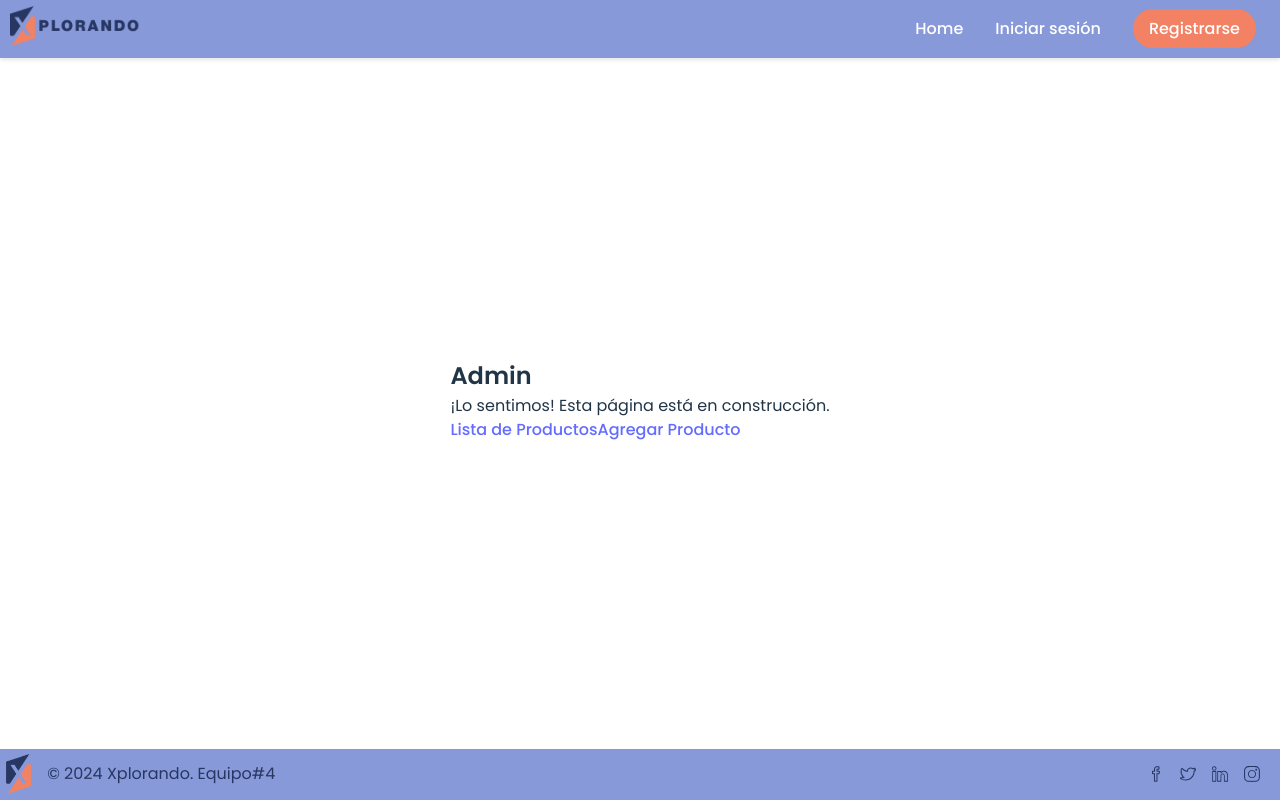
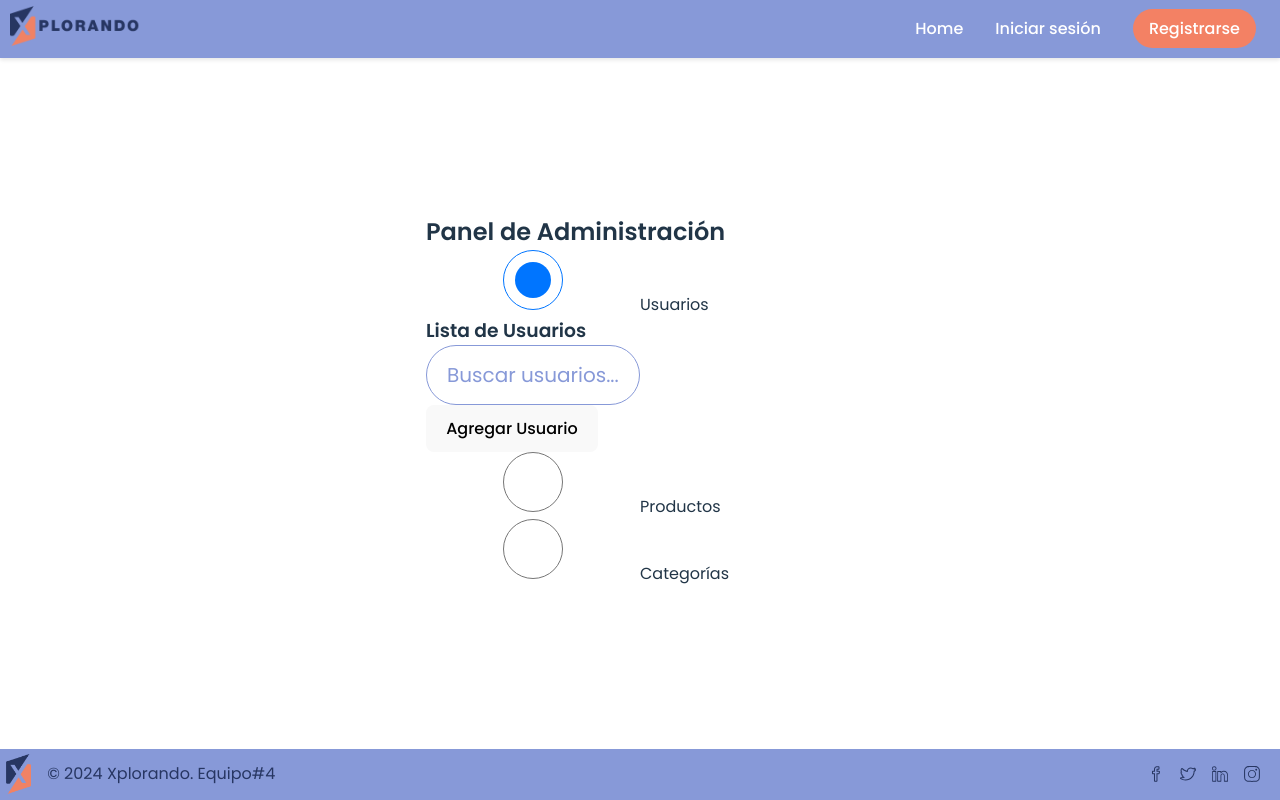
Before and after one commit to ArmestoG/proyecto-integrador-xplorando, a React (Vite) app: page /admin in a window 1280 px wide. Built offline with nearby package versions, Linux system fonts and the light colour scheme.

Commit message:
comenzando HU#9#10#11

```diff
--- a/src/App.jsx
+++ b/src/App.jsx
@@ -5,7 +5,6 @@ import Home from "./Routes/Home";
 import Login from "./Routes/Login";
 import Registro from "./Routes/Registro";
 import Admin from "./Routes/Admin/Admin";
-import ListaProductos from "./Routes/Admin/ListaProductos";
 import AgregarProducto from "./Routes/Admin/AgregarProducto";
 import Categoria from "./Routes/Categoria";
 
@@ -29,8 +28,6 @@ const App = () => {
 const AdminRoutes = () => {
   return (
     <Routes>
-      <Route index element={<ListaProductos />} />
-      <Route path="lista-productos" element={<ListaProductos />} />
       <Route path="agregar-producto" element={<AgregarProducto />} />
     </Routes>
   );
--- a/src/Routes/Admin/Admin.jsx
+++ b/src/Routes/Admin/Admin.jsx
@@ -1,14 +1,38 @@
-import { Link } from 'react-router-dom';
+import ListaUsuarios from "../../components/ListaUsuarios/ListaUsuarios";
+import ListaProductos from "../../components/ListaProductos/ListaProductos";
+import ListaCategorias from "../../components/ListaCategorias/ListaCategorias"
+
+
 
 const Admin = () => {
   return (
     <div>
-      <h2>Admin</h2>
-      <p>¡Lo sentimos! Esta página está en construcción.</p>
-      <Link to="/admin/lista-productos">Lista de Productos</Link>
-      <Link to="/admin/agregar-producto">Agregar Producto</Link>
+      <h2>Panel de Administración</h2>
+      <div className="tabs">
+        <div className="tab">
+          <input type="radio" id="tab1" name="tab-group" defaultChecked />
+          <label htmlFor="tab1">Usuarios</label>
+          <div className="content">
+            <ListaUsuarios />
+          </div>
+        </div>
+        <div className="tab">
+          <input type="radio" id="tab2" name="tab-group" />
+          <label htmlFor="tab2">Productos</label>
+          <div className="content">
+            <ListaProductos />
+          </div>
+        </div>
+        <div className="tab">
+          <input type="radio" id="tab3" name="tab-group" />
+          <label htmlFor="tab3">Categorías</label>
+          <div className="content">
+            <ListaCategorias />
+          </div>
+        </div>
+      </div>
     </div>
   );
-}
+};
 
 export default Admin;
--- a/src/Routes/Admin/ListaProductos.jsx
+++ /dev/null
@@ -1,13 +0,0 @@
-  import { Link } from 'react-router-dom';
-
-  const ListaProductos = () => {
-    return (
-      <div>
-        <h2>Lista de Productos</h2>
-        <p>¡Lo sentimos! Esta página está en construcción.</p>
-        <Link to="/admin/agregar-producto">Agregar Producto</Link>
-      </div>
-    );
-  }
-
-  export default ListaProductos;
--- /dev/null
+++ b/src/components/ListaCategorias/ListaCategorias.jsx
@@ -0,0 +1,11 @@
+const ListaCategorias = () => {
+  // Lógica para mostrar la lista de categorías
+
+  return (
+    <div>
+      {/* Contenido de la lista de categorías */}
+    </div>
+  );
+};
+
+export default ListaCategorias;
--- /dev/null
+++ b/src/components/ListaProductos/ListaProductos.jsx
@@ -0,0 +1,11 @@
+const ListaProductos = () => {
+    // Lógica para mostrar la lista de productos
+
+    return (
+      <div>
+        {/* Contenido de la lista de productos */}
+      </div>
+    );
+  };
+
+  export default ListaProductos;
--- /dev/null
+++ b/src/components/ListaUsuarios/ListaUsuarios.jsx
@@ -0,0 +1,22 @@
+const ListaUsuarios = () => {
+    // Aquí deberías tener un estado para almacenar la lista de usuarios y manejar su búsqueda, etc.
+
+    return (
+      <div>
+        <h3>Lista de Usuarios</h3>
+        {/* Barra de búsqueda */}
+        <input type="text" placeholder="Buscar usuarios..." />
+
+        {/* Listado de usuarios */}
+        <div className="lista-usuarios">
+          {/* Mapear sobre la lista de usuarios y renderizar cada uno */}
+          {/* Cada fila debe tener la información del usuario y los botones de acción */}
+        </div>
+
+        {/* Botón para agregar nuevo usuario */}
+        <button>Agregar Usuario</button>
+      </div>
+    );
+  }
+
+  export default ListaUsuarios;
```
Also changed, not shown: src/components/ListaCategorias/ListaCategorias.css (added), src/components/ListaProductos/ListaProductos.css (added), src/components/ListaUsuarios/ListaUsuarios.css (added).
